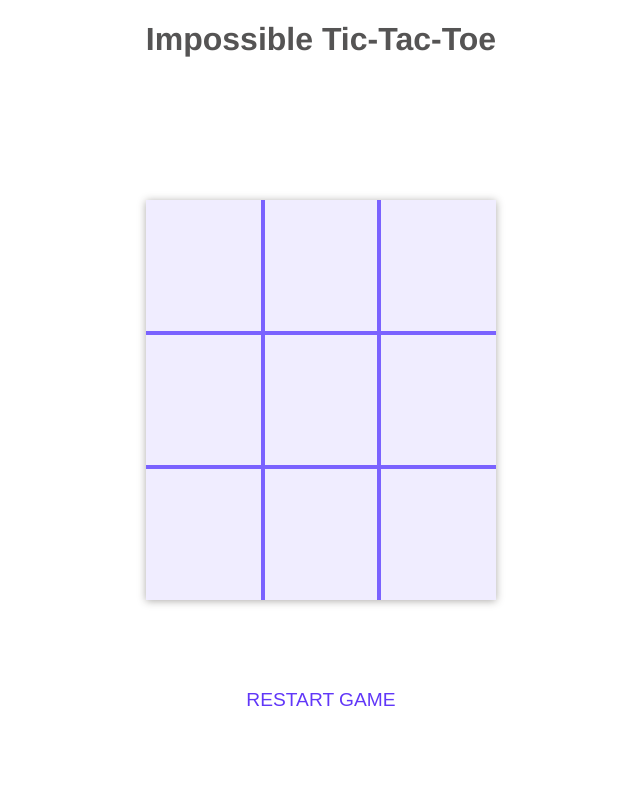
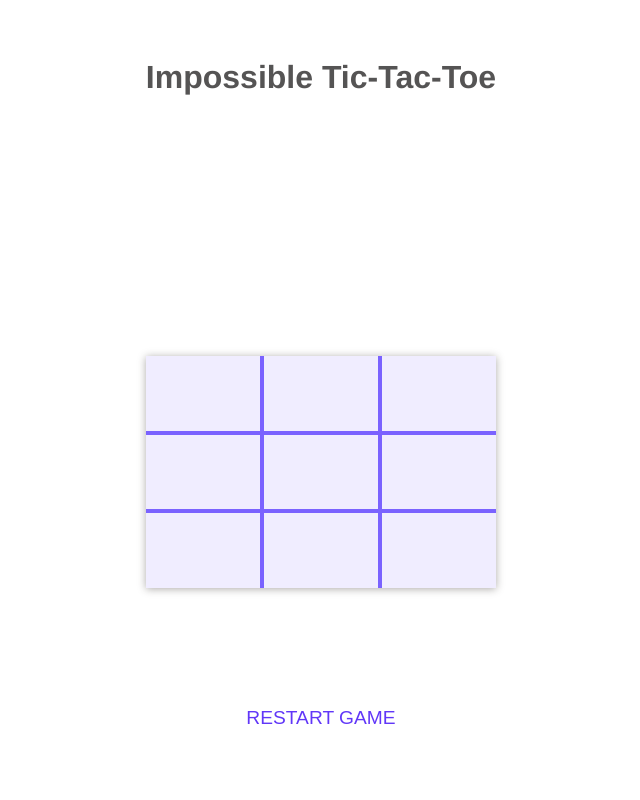
Before and after one commit to jon-tow/impossible-tic-tac-toe, a plain HTML site: page index.html in a window 1280 px wide. Shown: the whole page, without its empty margins (319-959 px from the left). Drawn offline with Linux system fonts and the light colour scheme.

Commit message:
fix table style issues

```diff
--- a/index.html
+++ b/index.html
@@ -23,7 +23,7 @@
 
     body {
       margin: 0 auto;
-      width: 100%;
+      width: 100vw;
       height: 100vh;
       font-family: 'Avenir', 'Helvetica', sans-serif;
       color: var(--text-color);
@@ -36,40 +36,41 @@
 
     .game-div {
       display: grid;
-      grid-template-rows: 15% 10% 50% 25%;
-      grid-auto-rows: minmax(120px, auto);
+      grid-auto-rows: auto;
+      grid-template-areas: ". title-div title-div ."". alert-div alert-div ."". board-div board-div ."". restart-div restart-div .";
       justify-content: center;
       align-items: center;
-      width: 100%;
-      height: 100%;
+      height: 100vh;
     }
 
     .title-div {
-      display: flex;
-      flex-direction: row;
-      justify-content: center;
-      width: 100%;
-      height: 100%;
-    }
-
-    .alert-div {
+      grid-area: title-div;
       display: flex;
       flex-direction: row;
       justify-content: center;
       align-items: center;
       width: 100%;
-      height: 100%;
+      height: 60px;
+    }
+
+    .alert-div {
+      grid-area: alert-div;
+      display: flex;
+      flex-flow: column wrap;
+      justify-content: center;
+      align-items: center;
+      height: 60px;
+      width: 100%;
       color: var(--main-color);
     }
 
     .board-div {
+      grid-area: board-div;
       display: flex;
-      flex-direction: row;
+      flex-flow: column wrap;
       justify-content: center;
       align-items: center;
       width: 100%;
-      height: 100%;
-      font-size: 1.6em;
       background-color: rgba(237, 234, 255, 0.822);
       -moz-box-shadow: var(--outer-shadow);
       -webkit-box-shadow: var(--outer-shadow);
@@ -77,14 +78,16 @@
     }
 
     .board-table {
-      height: 100%;
       width: 100%;
+      height: 50%;
+      border-radius: 4px;
       border-collapse: collapse;
+      border-spacing: 0;
     }
 
     .board-table td {
-      width: 33%;
-      height: 33%;
+      width: 2.2em;
+      height: 2.2em;
       font-size: 2.2em;
       font-weight: 900;
       text-align: center;
@@ -94,6 +97,7 @@
       -moz-box-shadow: var(--inner-shadow);
       -webkit-box-shadow: var(--inner-shadow);
       box-shadow: var(--inner-shadow);
+
     }
 
     .board-table td:hover {
@@ -101,12 +105,12 @@
     }
 
     .restart-div {
+      grid-area: restart-div;
       display: flex;
       flex-direction: row;
       justify-content: space-between;
       align-items: center;
       width: 100%;
-      height: 100%;
     }
 
     .restart-btn {
@@ -144,7 +148,7 @@
       <h1 id="title">Impossible Tic-Tac-Toe</h1>
     </div>
     <div class="alert-div">
-      <h1 id="alert-label"></h1>
+      <h2 id="alert-label"></h2>
     </div>
     <div class="board-div">
       <table class="board-table">
```
